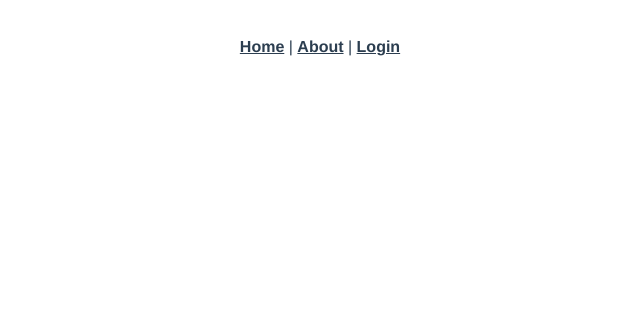
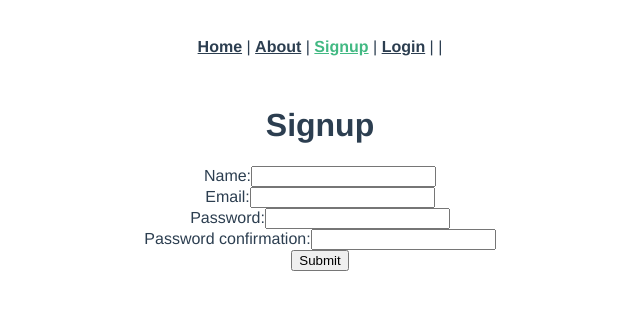
Before and after one commit to michaelrmartin/social-wine-frontend, a Vue app: page /signup in a window 1280 px wide. Shown: the top 310 px of the page, without its empty margins (320-960 px from the left). Built offline with nearby package versions, Linux system fonts and the light colour scheme.

Commit message:
night pause

```diff
--- a/src/App.vue
+++ b/src/App.vue
@@ -4,10 +4,31 @@
     |
     <router-link to="/about">About</router-link>
     |
-    <router-link to="/login">Login</router-link>
+    <router-link v-if="!isLoggedIn" to="/signup">Signup</router-link>
+    |
+    <router-link v-if="!isLoggedIn" to="/login">Login</router-link>
+    |
+    <router-link v-if="isLoggedIn" to="/logout">Logout</router-link>
+    |
+    <router-link v-if="isLoggedIn" to="/userwine">User Wines</router-link>
   </nav>
   <router-view />
 </template>
+
+<script>
+export default {
+  data: function () {
+    return {
+      isLoggedIn: !!localStorage.jwt,
+    };
+  },
+  watch: {
+    $route: function () {
+      this.isLoggedIn = !!localStorage.jwt;
+    },
+  },
+};
+</script>
 
 <style>
 #app {
--- a/src/router/index.js
+++ b/src/router/index.js
@@ -1,7 +1,9 @@
 import { createRouter, createWebHistory } from "vue-router";
 import HomeView from "../views/HomeView.vue";
+import SignupView from "../views/SignupView.vue";
 import LoginView from "../views/LoginView.vue";
 import LogoutView from "../views/LogoutView.vue";
+import UserWine from "../views/UserWine.vue";
 
 const routes = [
   {
@@ -18,6 +20,11 @@ const routes = [
     component: () => import(/* webpackChunkName: "about" */ "../views/AboutView.vue"),
   },
   {
+    path: "/signup",
+    name: "signup",
+    component: SignupView,
+  },
+  {
     path: "/login",
     name: "login",
     component: LoginView,
@@ -27,6 +34,11 @@ const routes = [
     name: "logout",
     component: LogoutView,
   },
+  {
+    path: "/userwine",
+    name: "userwine",
+    component: UserWine,
+  },
 ];
 
 const router = createRouter({
--- /dev/null
+++ b/src/views/SignupView.vue
@@ -0,0 +1,53 @@
+<script>
+import axios from "axios";
+
+export default {
+  data: function () {
+    return {
+      newUserParams: {},
+      errors: [],
+    };
+  },
+  methods: {
+    submit: function () {
+      axios
+        .post("/users", this.newUserParams)
+        .then((response) => {
+          console.log(response.data);
+          this.$router.push("/login");
+        })
+        .catch((error) => {
+          this.errors = error.response.data.errors;
+        });
+    },
+  },
+};
+</script>
+
+<template>
+  <div class="signup">
+    <form v-on:submit.prevent="submit()">
+      <h1>Signup</h1>
+      <ul>
+        <li v-for="error in errors" v-bind:key="error">{{ error }}</li>
+      </ul>
+      <div>
+        <label>Name:</label>
+        <input type="text" v-model="newUserParams.name" />
+      </div>
+      <div>
+        <label>Email:</label>
+        <input type="email" v-model="newUserParams.email" />
+      </div>
+      <div>
+        <label>Password:</label>
+        <input type="password" v-model="newUserParams.password" />
+      </div>
+      <div>
+        <label>Password confirmation:</label>
+        <input type="password" v-model="newUserParams.password_confirmation" />
+      </div>
+      <input type="submit" value="Submit" />
+    </form>
+  </div>
+</template>
--- /dev/null
+++ b/src/views/UserWine.vue
@@ -0,0 +1,38 @@
+<script>
+import axios from "axios";
+
+export default {
+  data: function () {
+    return {
+      userWines: [],
+      wines: [],
+    };
+  },
+  created: function () {
+    this.indexUserWines();
+  },
+  methods: {
+    indexUserWines: function () {
+      axios.get("/user_wines.json").then((response) => {
+        this.userWines = response.data;
+        console.log("All wines:", response.data);
+      });
+    },
+  },
+};
+</script>
+
+<template>
+  <div class="index">
+    <h1>Wines</h1>
+    <div v-for="wine in wines" v-bind:key="wine.id">
+      <h2>{{ wine.name }}</h2>
+      <p>{{ wine.producer }}</p>
+      <p>{{ wine.vintage }}</p>
+      <p>{{ wine.blend }}</p>
+      <p>{{ wine.price }}</p>
+    </div>
+  </div>
+</template>
+
+<style></style>
```
